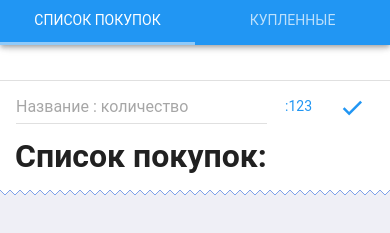
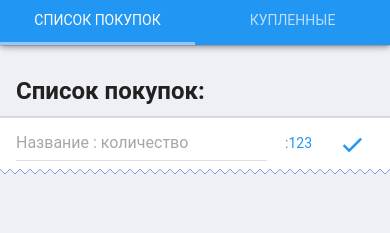
Before and after one commit to Djidi1/bulkahleba, a browser extension: page www/index.html in a window 390 px wide. Shown: the part 59-292 px from the top of the page. Drawn offline with Linux system fonts and the light colour scheme.

Commit message:
Правки по стилям.

```diff
--- a/www/css/app.css
+++ b/www/css/app.css
@@ -17,6 +17,16 @@ Your custom styles go here
 
 .page-content.login-screen-content {
     margin-top: 42px;
+}
+DIV.no-margin {
+    margin: 0;
+}
+DIV.no-margin h2 {
+    margin-bottom: 0;
+}
+
+#completed .list-block ul {
+    background: #efeff6;
 }
 
 /* Стиль блока покупок */
@@ -41,7 +51,6 @@ Your custom styles go here
     margin-right: 15px;
 }
 .list-block.main-block {
-    padding: 35px 0 10px 0;
     margin: 0;
     background: #ffffff;
 }
--- a/www/index.html
+++ b/www/index.html
@@ -159,7 +159,11 @@
 <!-- Pending Todos Page Template -->
 <template id="page-pending">
     <f7-page>
-
+        <f7-list class="no-margin">
+            <f7-list-item>
+            <h2>{{ title_block }}:</h2>
+            </f7-list-item>
+        </f7-list>
             <f7-list class="main-block">
                 <f7-list-item>
                     <f7-grid no-gutter class="item-input-row">
@@ -174,7 +178,6 @@
                         </f7-col>
                     </f7-grid>
                 </f7-list-item>
-                <h1 class="margins15">{{ title_block }}:</h1>
             </f7-list>
             <f7-list v-if="todos.length > 0" class="pending-block">
                 <f7-list-item v-for="(todo, key) in todos" :key="key" v-if="displayItem(todo)"
@@ -213,8 +216,12 @@
 <!-- Completed Tab Template -->
 <template id="page-completed">
     <f7-page>
+        <f7-list class="no-margin">
+            <f7-list-item>
+                <h2>{{ title }}:</h2>
+            </f7-list-item>
+        </f7-list>
         <f7-block>
-            <f7-block-title>{{ title }}</f7-block-title>
             <f7-list v-if="todos.length > 0">
                 <f7-list-item v-for="(todo, key) in todos" :key="key"
                               :checked="(todo.completed ? true : false)"
```
